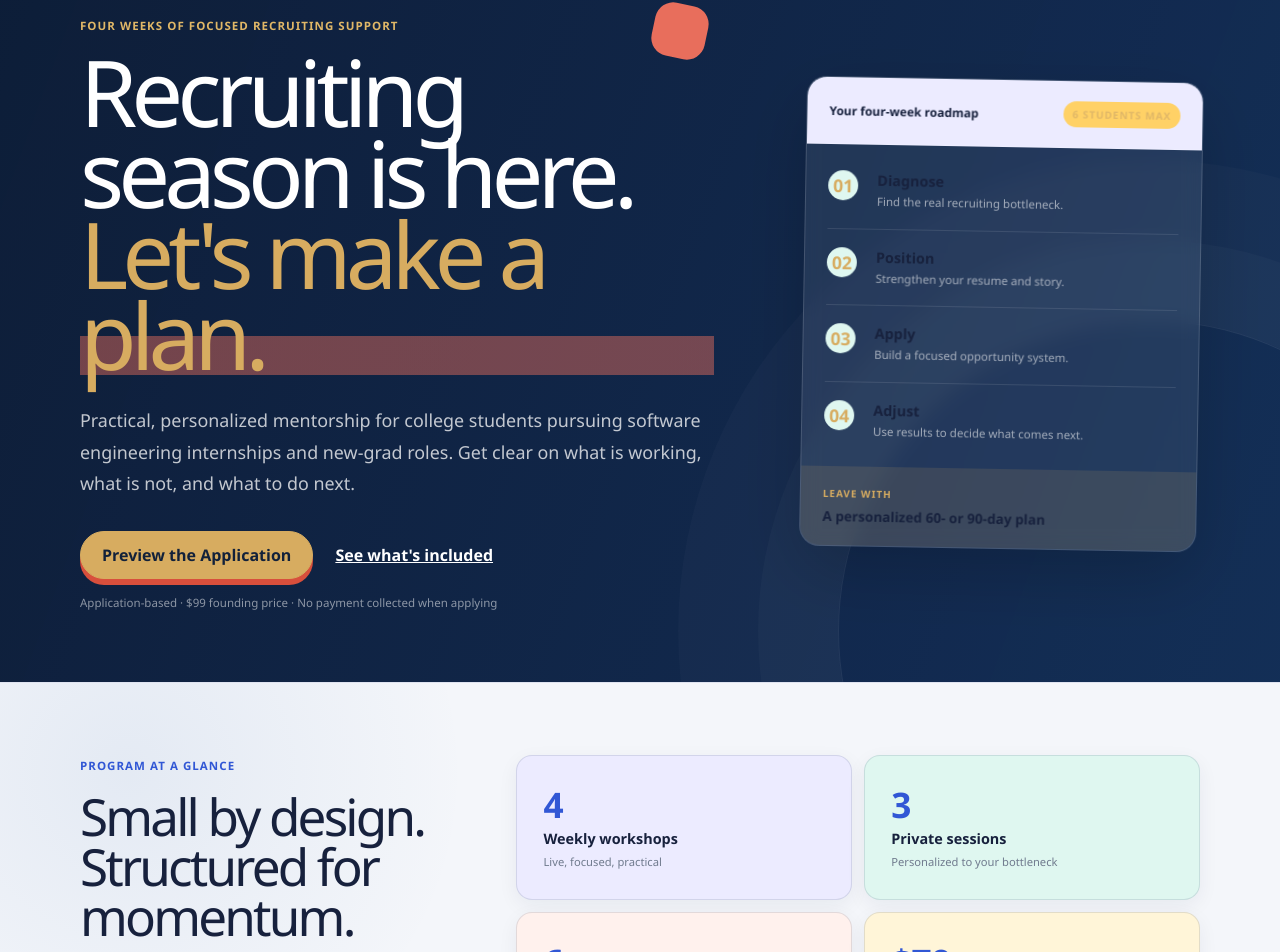
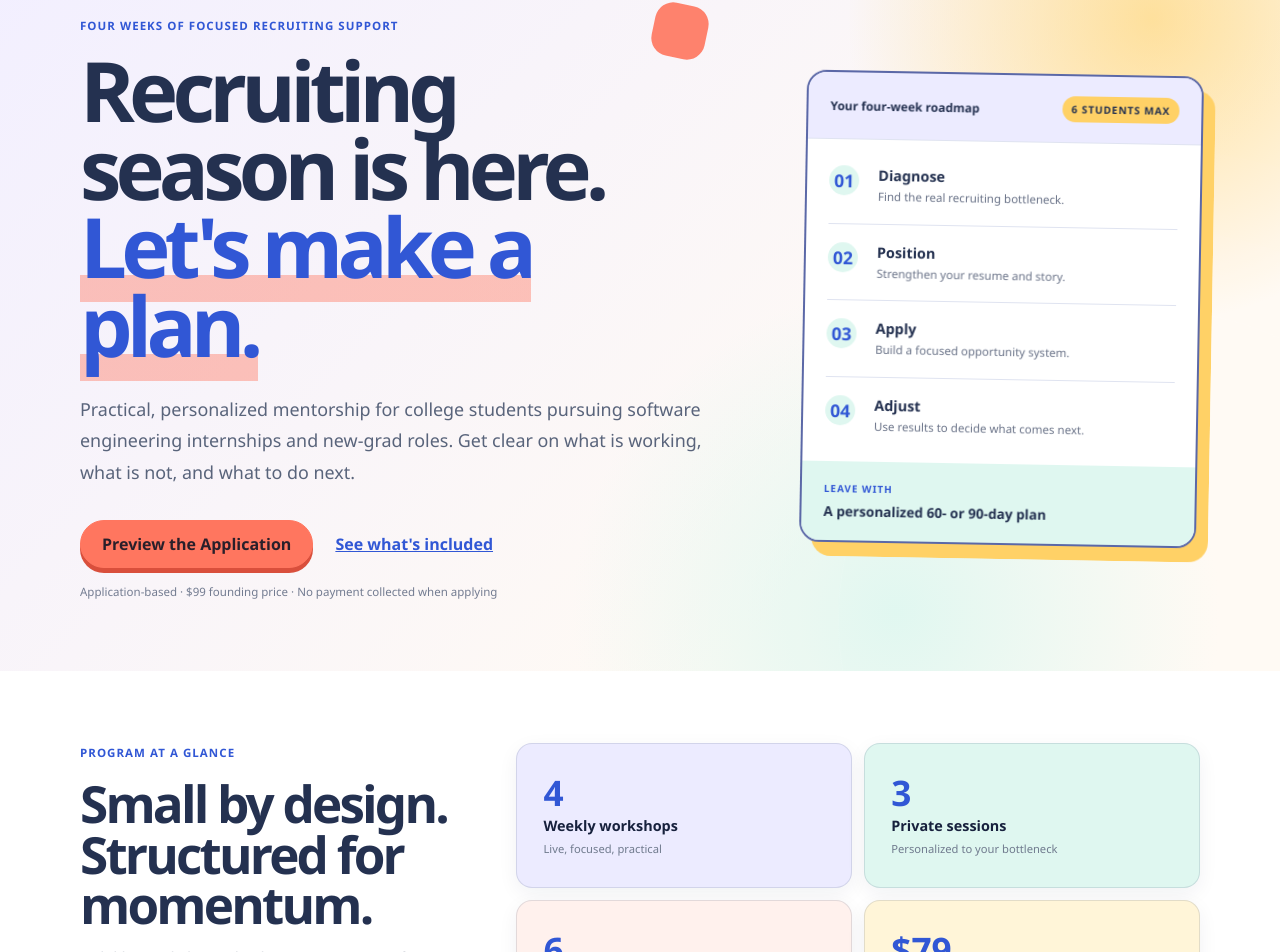
Before and after one commit to kelly0921/recruiting-season-accelerator-application, a React (Vite) app: page / in a window 1280 px wide. Shown: the part 176-1128 px from the top of the page. Built offline with nearby package versions, Linux system fonts and the light colour scheme.

Commit message:
Complete light accelerator theme

```diff
--- a/src/styles.css
+++ b/src/styles.css
@@ -2323,3 +2323,306 @@ textarea:focus {
     padding: 52px 16px 72px;
   }
 }
+
+/* Final light-theme cascade: keep dark ink as an accent, not a surface. */
+.announcement {
+  background: #3157d5;
+  color: rgba(255, 255, 255, 0.84);
+}
+
+.header-cta,
+.button {
+  border-color: #ff765f;
+  border-radius: 999px;
+  background: #ff765f;
+  box-shadow: 0 5px 0 #d94f3c;
+  color: #291f2a;
+}
+
+.program-hero {
+  border-bottom: 0;
+  background:
+    radial-gradient(circle at 90% 10%, rgba(255, 209, 102, 0.62), transparent 23%),
+    radial-gradient(circle at 70% 92%, rgba(223, 247, 240, 0.95), transparent 29%),
+    linear-gradient(135deg, #f2efff 0%, #fffaf4 72%);
+  color: #243150;
+}
+
+.program-hero .eyebrow {
+  color: #3157d5;
+}
+
+.program-hero-copy h1 {
+  color: #243150;
+  font-family: "Segoe UI", "Helvetica Neue", Arial, sans-serif;
+  font-size: clamp(3.2rem, 6.5vw, 6rem);
+  font-weight: 900;
+  letter-spacing: -0.07em;
+  line-height: 0.94;
+}
+
+.program-hero-copy h1 em {
+  display: inline;
+  color: #3157d5;
+  background-image: linear-gradient(transparent 76%, rgba(255, 118, 95, 0.42) 0);
+}
+
+.hero-lede {
+  color: #59647b;
+}
+
+.program-hero .button {
+  border-color: #ff765f;
+  background: #ff765f;
+  color: #291f2a;
+}
+
+.program-hero .text-link {
+  color: #3157d5;
+}
+
+.hero-microcopy {
+  color: #737c91;
+}
+
+.strategy-card {
+  border: 2px solid #5b68a7;
+  background: white;
+  box-shadow: 12px 14px 0 #ffd166;
+  color: #243150;
+}
+
+.strategy-card-heading {
+  border-bottom-color: #dfe3f0;
+  background: #ecebff;
+}
+
+.strategy-card-heading small {
+  color: #243150;
+}
+
+.strategy-card li {
+  border-bottom-color: #dfe3f0;
+}
+
+.strategy-card li > span {
+  color: #3157d5;
+  font-family: inherit;
+}
+
+.strategy-card li small {
+  color: #6a7388;
+}
+
+.strategy-card-result {
+  background: #dff7f0;
+}
+
+.strategy-card-result span {
+  color: #3157d5;
+}
+
+.snapshot {
+  background: white;
+}
+
+.snapshot h2,
+.landing-section-heading h2,
+.journey-heading h3,
+.founder-layout h2,
+.final-cta h2,
+.application-intro h1,
+.form-heading h2,
+.policy-shell h1,
+.policy-sections h2 {
+  color: #243150;
+  font-family: "Segoe UI", "Helvetica Neue", Arial, sans-serif;
+  font-weight: 850;
+}
+
+.snapshot-grid > div::before {
+  display: none;
+}
+
+.snapshot-grid > div:nth-child(1) { background: #ecebff; }
+.snapshot-grid > div:nth-child(2) { background: #dff7f0; }
+.snapshot-grid > div:nth-child(3) { background: #fff1ed; }
+.snapshot-grid > div:nth-child(4) { background: #fff5d8; }
+
+.snapshot-grid dt {
+  color: #3157d5;
+  font-family: inherit;
+}
+
+.bottleneck-grid article > span,
+.included-grid article > span {
+  color: #ff765f;
+  font-family: inherit;
+}
+
+.bottleneck-grid h3,
+.fit-panel h3,
+.included-grid h3 {
+  color: #243150;
+  font-family: inherit;
+  font-weight: 850;
+}
+
+.included-section {
+  background: #eef2ff;
+  color: #243150;
+}
+
+.included-section .landing-section-heading h2,
+.included-section .journey-heading h3,
+.included-grid h3 {
+  color: #243150;
+}
+
+.included-section .landing-section-heading > p:last-child,
+.included-grid p,
+.journey li p,
+.journey > small {
+  color: #59647b;
+}
+
+.included-section .eyebrow,
+.pricing-section .eyebrow {
+  color: #3157d5;
+}
+
+.included-grid article {
+  border: 0;
+  background: white;
+}
+
+.journey {
+  border-top-color: rgba(49, 87, 213, 0.16);
+}
+
+.journey ol {
+  gap: 12px;
+  background: transparent;
+}
+
+.journey li {
+  background: white;
+}
+
+.journey li > span {
+  color: #3157d5;
+}
+
+.journey h4 {
+  color: #243150;
+  font-family: inherit;
+  font-weight: 850;
+}
+
+.outcome-section,
+.faq-section,
+.policy-main {
+  background: #fffaf4;
+}
+
+.pricing-section {
+  background:
+    radial-gradient(circle at 14% 85%, rgba(255, 118, 95, 0.18), transparent 22%),
+    #fff3c9;
+  color: #243150;
+}
+
+.pricing-section .landing-section-heading h2 {
+  color: #243150;
+}
+
+.price-card {
+  border: 2px solid #5b68a7;
+  background: white;
+  box-shadow: 12px 14px 0 #ff765f;
+  color: #243150;
+}
+
+.price-card > span {
+  color: #3157d5;
+}
+
+.price-card > strong {
+  color: #3157d5;
+  font-family: inherit;
+  font-weight: 900;
+}
+
+.price-card > p,
+.price-card > small {
+  color: #59647b;
+}
+
+.price-card > div {
+  border-top-color: #dfe3f0;
+}
+
+.price-card .button {
+  border-color: #3157d5;
+  background: #3157d5;
+  box-shadow: 0 5px 0 #1f40ae;
+  color: white;
+}
+
+.date-timeline li > span {
+  color: #3157d5;
+  font-family: inherit;
+}
+
+.final-cta {
+  background:
+    radial-gradient(circle at 10% 20%, rgba(255, 209, 102, 0.72), transparent 22%),
+    radial-gradient(circle at 90% 75%, rgba(223, 247, 240, 0.9), transparent 25%),
+    #ecebff;
+  color: #243150;
+}
+
+.final-cta h2 {
+  color: #243150;
+}
+
+.final-cta .eyebrow {
+  color: #3157d5;
+}
+
+.final-cta p:not(.eyebrow) {
+  color: #59647b;
+}
+
+.final-cta .button {
+  border-color: #ff765f;
+  background: #ff765f;
+  box-shadow: 0 5px 0 #d94f3c;
+  color: #291f2a;
+}
+
+.application-page {
+  background:
+    radial-gradient(circle at 5% 15%, rgba(255, 118, 95, 0.1), transparent 19%),
+    radial-gradient(circle at 94% 20%, rgba(255, 209, 102, 0.24), transparent 22%),
+    #f7f6ff;
+}
+
+.application-page .form-card {
+  border-color: rgba(49, 87, 213, 0.13);
+  box-shadow: 10px 12px 0 #ecebff;
+}
+
+.program-footer {
+  background: white;
+}
+
+@media (max-width: 620px) {
+  .strategy-card {
+    box-shadow: 7px 8px 0 #ffd166;
+  }
+
+  .price-card {
+    box-shadow: 7px 8px 0 #ff765f;
+  }
+}
```
